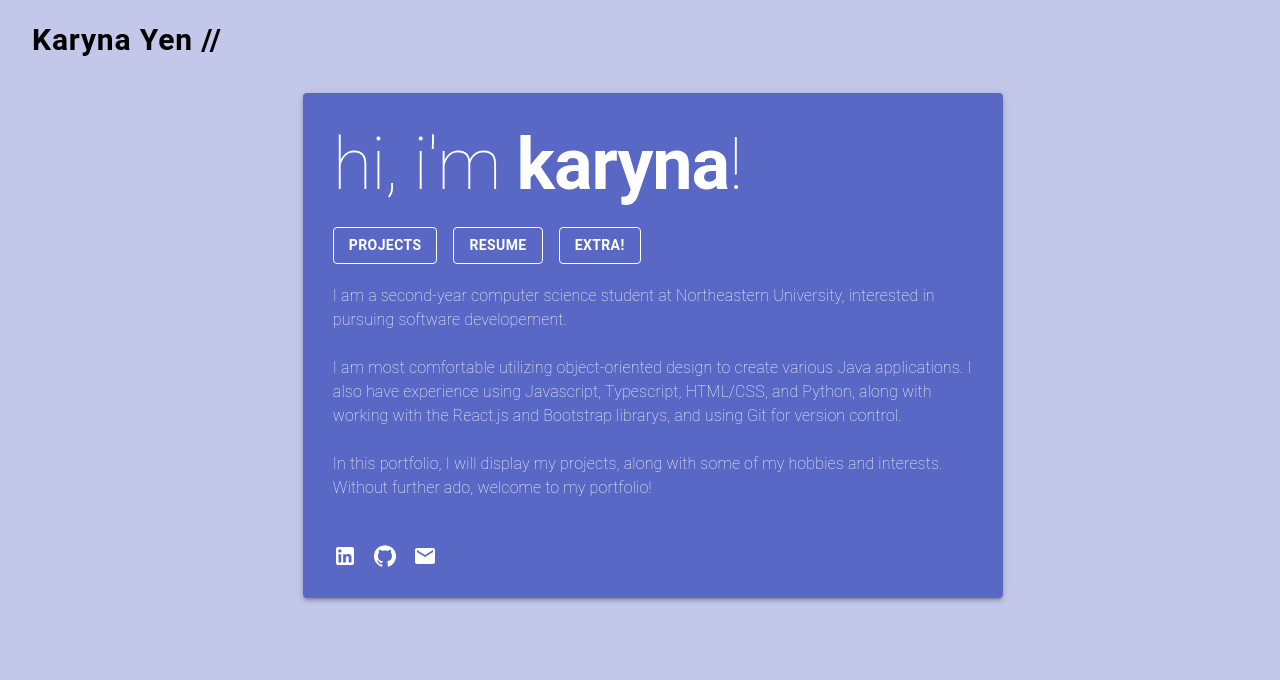
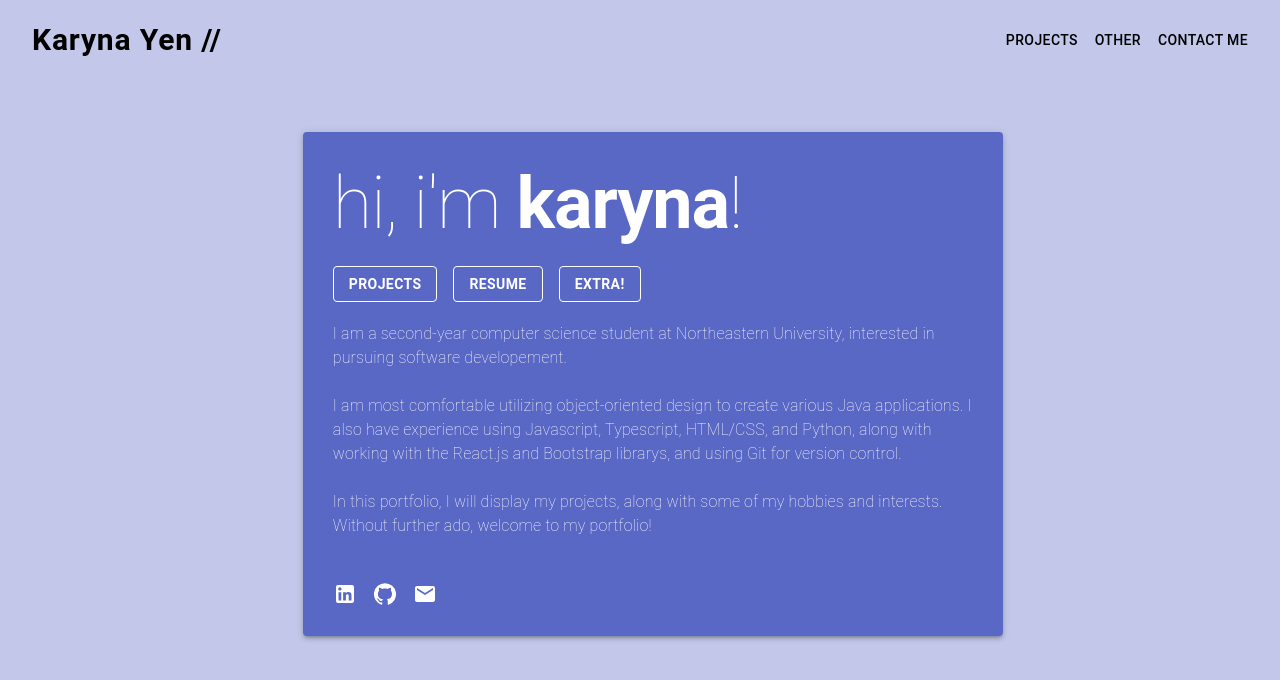
Before and after one commit to karynayen/karyna-portfolio, a React (Create React App) app in the folder portfolio/: page / in a window 1280 px wide. Shown: the top 680 px of the page. Built offline with nearby package versions, Linux system fonts and the light colour scheme.

Commit message:
fix tool bar

```diff
--- a/portfolio/src/App.js
+++ b/portfolio/src/App.js
@@ -1,5 +1,5 @@
 import './App.css';
-import { CardMedia, GlobalStyles, Card, Stack, Box, AppBar, Toolbar, Button } from '@mui/material';
+import { GlobalStyles, Stack, } from '@mui/material';
 import { IntroBox, IntroPaper, IntroHeadingTypography, IntroBodyTypography, IntroOutlinedButton } from './styles/app.styles.js';
 import LinkedInIcon from '@mui/icons-material/LinkedIn';
 import GitHubIcon from '@mui/icons-material/GitHub';
--- a/portfolio/src/components/toolbar/toolbar.js
+++ b/portfolio/src/components/toolbar/toolbar.js
@@ -1,4 +1,4 @@
-import { AppBar, Toolbar, Box, Button } from '@mui/material';
+import { AppBar, Toolbar, Box, Button, Typography } from '@mui/material';
 
 export default function MyToolbar({ backgroundColor }) {
     const colorHex = backgroundColor;
@@ -7,14 +7,23 @@ export default function MyToolbar({ backgroundColor }) {
             <Box>
                 <AppBar elevation={0} position="static">
                     <Toolbar sx={{ padding: 1, backgroundColor: colorHex }}>
+
                         <Button
                             sx={{
                                 fontSize: 30,
                                 fontWeight: 'bold',
                                 textTransform: 'none',
-                                color: 'black'
+                                color: 'black',
+                                mr: 2,
                             }}>
                             Karyna Yen //</Button>
+
+                        <Typography variant="h6" component="div" sx={{ flexGrow: 1 }}>
+                        </Typography>
+
+                        <Button sx={{ color: 'black', }}>Projects</Button>
+                        <Button sx={{ color: 'black', }}>Other</Button>
+                        <Button sx={{ color: 'black', }}>Contact Me</Button>
                     </Toolbar>
                 </AppBar>
             </Box>
--- a/portfolio/src/styles/app.styles.js
+++ b/portfolio/src/styles/app.styles.js
@@ -16,10 +16,9 @@ const IntroPaper = styled(Paper)(({ elevation }) => ({
     color: 'white',
     width: '50%',
     height: '100%',
-    backgroundColor: '#5967C5', //'#BBB6DF',
+    backgroundColor: '#5967C5',
     padding: 30,
-    margin: '1% 0 0 2%',
-
+    margin: '4% 0 0 2%',
 }))
 
 const IntroHeadingTypography = styled(Typography)(({ variant }) => ({
@@ -59,7 +58,7 @@ const IntroContainedButton = styled(Button) ({
 
 const IntroOutlinedButton = styled(Button)(({ variant }) => ({
     color: 'white',
-    backgroundColor: '#5967C5', //#3f50b5',
+    backgroundColor: '#5967C5',
     borderColor: 'white',
     fontWeight: 'bold',
     '&:hover': {
```
